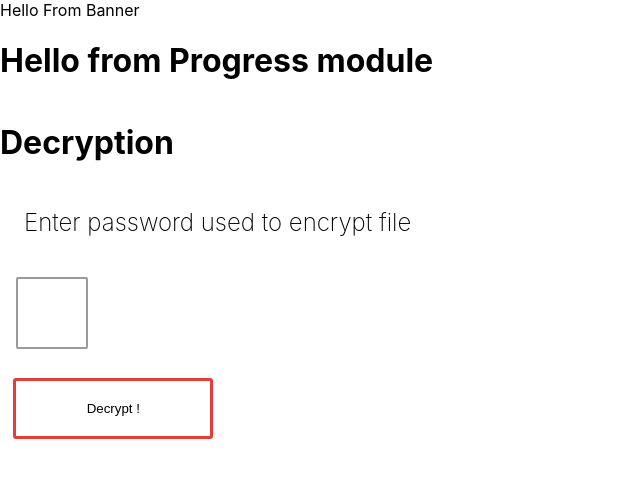
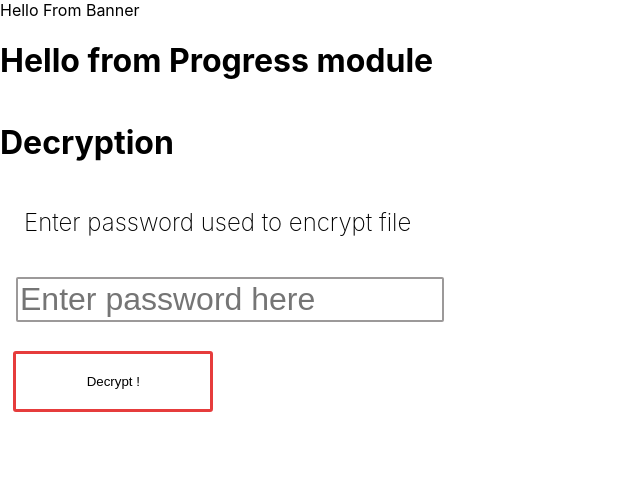
Before and after one commit to kamilwoloszyn/FEncrypt, a React (Create React App) app: page /decrypt in a window 1280 px wide. Shown: the top 478 px of the page, without its empty margins (0-640 px from the left). Built offline with nearby package versions, Linux system fonts and the light colour scheme.

Commit message:
Modified some style

```diff
--- a/src/components/Decryption.tsx
+++ b/src/components/Decryption.tsx
@@ -34,7 +34,7 @@ export const Decryption: React.FC<Props> = ( Props ) => {
                 <label htmlFor="pass">Enter password used to encrypt file</label>
              </FormLabelBlock>
              <FormInputBlock>
-                <input type="password" className="form-input" />
+                <input type="password" placeholder="Enter password here" className="form-input" />
               </FormInputBlock>
 
            </FormGroup>
--- a/src/styles/scss/forms.scss
+++ b/src/styles/scss/forms.scss
@@ -1,9 +1,6 @@
 @mixin input-layout {
-    width: 2em;
-    height: 2em;
     font-size: 2em;
     font-weight: 200;
-    font-family: Verdana, Geneva, Tahoma, sans-serif;
     padding:2px;
 }
 
```
Also changed, not shown: 1 other file (tests, documents, lock files or other folders).
